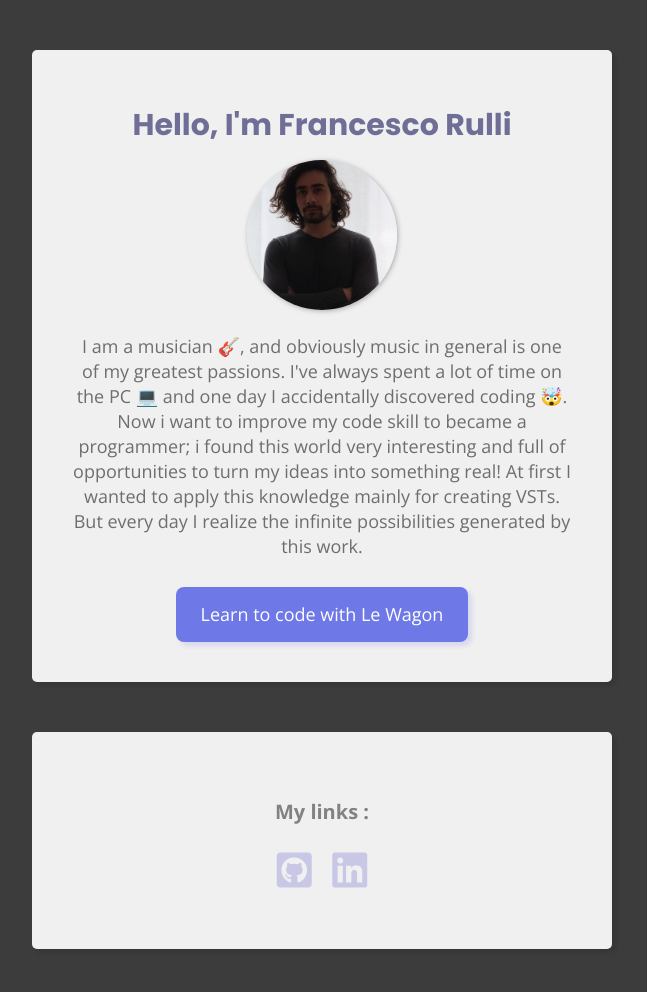
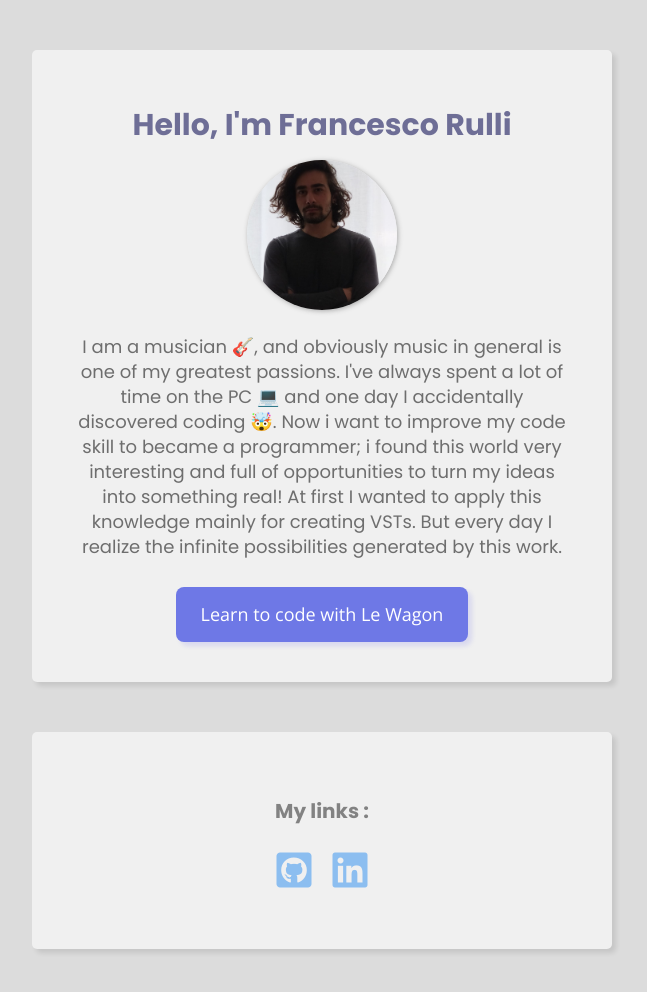
Before and after one commit to Francesco-ru/medium-article, a plain HTML site: page index.html in a window 1280 px wide. Shown: the whole page, without its empty margins (318-965 px from the left). Drawn offline with nearby package versions, Linux system fonts and the light colour scheme.

Commit message:
make my profile prettier

```diff
--- a/style.css
+++ b/style.css
@@ -1,8 +1,8 @@
 @import url("http://fonts.googleapis.com/css?family=Open+Sans:400,300,700|Poppins:300,400,500,700");
 
 body {
-  background-color: rgb(60, 60, 60);
-  font-family: 'Open sans', sans-serif;
+  background-color: rgb(220, 220, 220);
+  font-family: 'Poppins', serif;
   font-weight: 400;
   color: rgb(70, 70, 70);
   font-size: 18px;
@@ -65,7 +65,7 @@ h4 {
 #btn-link:hover {
   background-color: white;
   color: rgb(110,120,230);
-  font-size: 22px;
+  font-size: 19px;
 }
 
 #list-inline {
@@ -81,11 +81,11 @@ h4 {
 
 #list-inline > li > a > i {
   font-size: 40px;
-  color: rgb(200, 200, 230);
+  color: rgb(140, 190, 240);
 }
 
 #list-inline > li > a > i:hover {
-  font-size: 45px;
+  font-size: 41px;
   color: rgb(90, 90, 90);
 }
 
```
